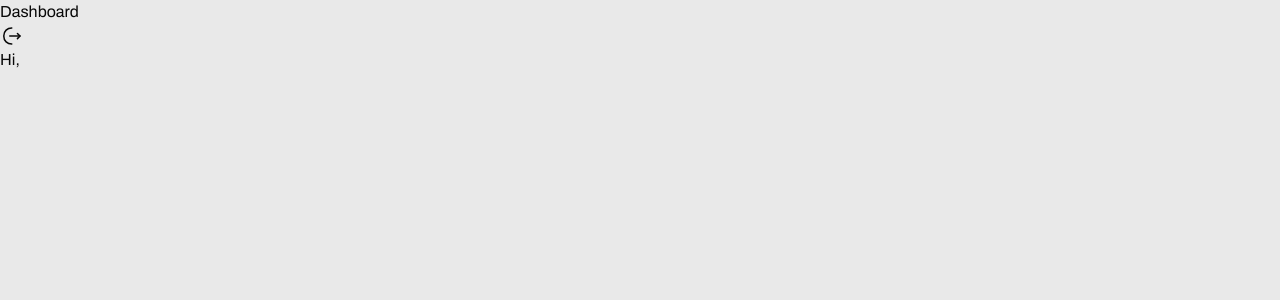
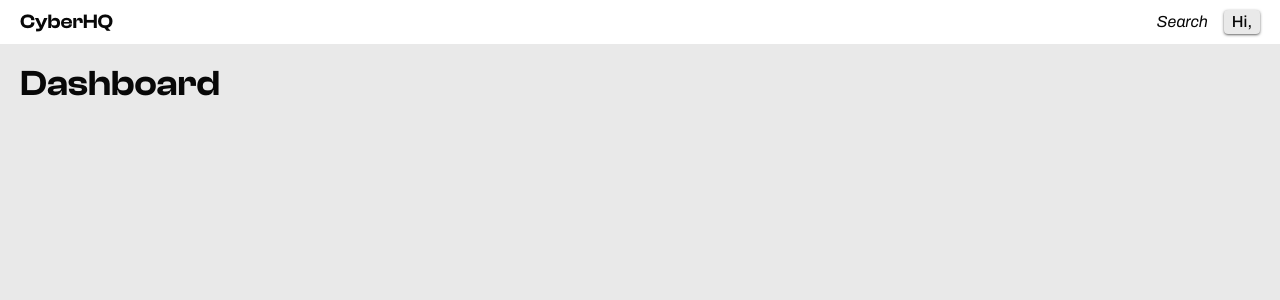
Before and after one commit to itsnotcoma/byron-labs-app, a Next.js app: page /dashboard in a window 1280 px wide. Shown: the top 300 px of the page. Built offline with nearby package versions, Linux system fonts and the light colour scheme; no server answers; a web font is replaced by a local one.

Commit message:
RESOLVED: Implement User menu

```diff
--- /dev/null
+++ b/src/app/components/auth/sign-out-button.tsx
@@ -0,0 +1,44 @@
+"use client";
+
+import { signOut } from "next-auth/react";
+
+const LogoutButton = () => {
+    const handleSignOut = async () => {
+        await signOut();
+    };
+    return (
+        <button type="button" className="flex items-center gap-2" onClick={handleSignOut}>
+            <span className="h-6 w-6">
+                <svg width="100%" height="100%" viewBox="0 0 24 24" fill="none" xmlns="http://www.w3.org/2000/svg">
+                    <path
+                        d="M17.4399 14.62L19.9999 12.06L17.4399 9.5"
+                        stroke="currentColor"
+                        strokeWidth="1.5"
+                        strokeMiterlimit="10"
+                        strokeLinecap="round"
+                        strokeLinejoin="round"
+                    />
+                    <path
+                        d="M9.76001 12.0601H19.93"
+                        stroke="currentColor"
+                        strokeWidth="1.5"
+                        strokeMiterlimit="10"
+                        strokeLinecap="round"
+                        strokeLinejoin="round"
+                    />
+                    <path
+                        d="M11.76 20C7.34001 20 3.76001 17 3.76001 12C3.76001 7 7.34001 4 11.76 4"
+                        stroke="currentColor"
+                        strokeWidth="1.5"
+                        strokeMiterlimit="10"
+                        strokeLinecap="round"
+                        strokeLinejoin="round"
+                    />
+                </svg>
+            </span>
+            <span>Sign Out</span>
+        </button>
+    );
+};
+
+export default LogoutButton;
--- /dev/null
+++ b/src/app/components/dashboard/dashboard-header.tsx
@@ -0,0 +1,15 @@
+import UserMenu from "./user-menu";
+
+const DashboardHeader = () => {
+    return (
+        <header className="flex w-full items-center justify-between gap-4 bg-accent px-5 py-2">
+            <span className="font-clash-display text-xl font-semibold">CyberHQ</span>
+            <div className="flex items-center gap-4">
+                <span className="italic">Search</span>
+                <UserMenu />
+            </div>
+        </header>
+    );
+};
+
+export default DashboardHeader;
--- /dev/null
+++ b/src/app/components/dashboard/user-menu.tsx
@@ -0,0 +1,85 @@
+"use client";
+
+import SignOutButton from "@/components/auth/sign-out-button";
+import { useCurrentUser } from "@/hooks/use-current-user";
+import { useEffect, useState } from "react";
+
+const UserMenu = () => {
+    const user = useCurrentUser();
+    const [isMenuOpen, setIsMenuOpen] = useState(false);
+
+    const handleMenuToggle = () => {
+        setIsMenuOpen((prev) => !prev);
+    };
+
+    useEffect(() => {
+        // close on backdrop click
+        const handleBackdropClick = (e: Event) => {
+            if (isMenuOpen && !(e.target as Element).closest("#user-menu")) {
+                setIsMenuOpen(false);
+            }
+        };
+
+        document.addEventListener("click", handleBackdropClick);
+
+        return () => {
+            document.removeEventListener("click", handleBackdropClick);
+        };
+    }, [isMenuOpen]);
+
+    return (
+        <div id="user-menu" className="relative flex">
+            <button className="flex sm:hidden" onClick={handleMenuToggle}>
+                <svg width="28" height="28" viewBox="0 0 24 24" fill="none" xmlns="http://www.w3.org/2000/svg">
+                    <path
+                        d="M18.14 21.62C17.26 21.88 16.22 22 15 22H8.99998C7.77998 22 6.73999 21.88 5.85999 21.62C6.07999 19.02 8.74998 16.97 12 16.97C15.25 16.97 17.92 19.02 18.14 21.62Z"
+                        stroke="currentColor"
+                        strokeWidth="1.5"
+                        strokeLinecap="round"
+                        strokeLinejoin="round"
+                    />
+                    <path
+                        d="M15 2H9C4 2 2 4 2 9V15C2 18.78 3.14 20.85 5.86 21.62C6.08 19.02 8.75 16.97 12 16.97C15.25 16.97 17.92 19.02 18.14 21.62C20.86 20.85 22 18.78 22 15V9C22 4 20 2 15 2ZM12 14.17C10.02 14.17 8.42 12.56 8.42 10.58C8.42 8.60002 10.02 7 12 7C13.98 7 15.58 8.60002 15.58 10.58C15.58 12.56 13.98 14.17 12 14.17Z"
+                        stroke="currentColor"
+                        strokeWidth="1.5"
+                        strokeLinecap="round"
+                        strokeLinejoin="round"
+                    />
+                    <path
+                        d="M15.58 10.58C15.58 12.56 13.98 14.17 12 14.17C10.02 14.17 8.42004 12.56 8.42004 10.58C8.42004 8.60002 10.02 7 12 7C13.98 7 15.58 8.60002 15.58 10.58Z"
+                        stroke="currentColor"
+                        strokeWidth="1.5"
+                        strokeLinecap="round"
+                        strokeLinejoin="round"
+                    />
+                </svg>
+            </button>
+            <button
+                className="hover:bg-accent-dark hidden cursor-pointer items-center gap-3 rounded bg-secondary px-2 shadow shadow-black/50 transition-colors duration-200 sm:flex"
+                onClick={handleMenuToggle}
+            >
+                <span className="font-medium">Hi, {user?.name}</span>
+            </button>
+            <div
+                className={
+                    !isMenuOpen
+                        ? "hidden"
+                        : "absolute right-0 top-[calc(100%_+_0.25rem)] min-w-[12rem] rounded-lg border bg-accent shadow"
+                }
+            >
+                <div className="flex flex-col">
+                    <div className="flex flex-col p-2">
+                        <span className="font-semibold">{user?.username}</span>
+                        <span className="text-xs">{user?.email}</span>
+                        <span className="text-xs">{user?.company}</span>
+                    </div>
+                    <div className="flex cursor-pointer overflow-hidden rounded-b-lg p-2 hover:bg-black/5">
+                        <SignOutButton />
+                    </div>
+                </div>
+            </div>
+        </div>
+    );
+};
+
+export default UserMenu;
--- a/src/app/components/sign-in/sign-out-button.tsx
+++ /dev/null
@@ -1,41 +0,0 @@
-"use client";
-
-import { signOut } from "next-auth/react";
-
-const LogoutButton = () => {
-    const handleSignOut = async () => {
-        await signOut();
-    };
-    return (
-        <button className="flex" type="button" onClick={handleSignOut} title="Sign out">
-            <svg width="24" height="24" viewBox="0 0 24 24" fill="none" xmlns="http://www.w3.org/2000/svg">
-                <path
-                    d="M17.4399 14.62L19.9999 12.06L17.4399 9.5"
-                    stroke="currentColor"
-                    strokeWidth="1.5"
-                    strokeMiterlimit="10"
-                    strokeLinecap="round"
-                    strokeLinejoin="round"
-                />
-                <path
-                    d="M9.76001 12.0601H19.93"
-                    stroke="currentColor"
-                    strokeWidth="1.5"
-                    strokeMiterlimit="10"
-                    strokeLinecap="round"
-                    strokeLinejoin="round"
-                />
-                <path
-                    d="M11.76 20C7.34001 20 3.76001 17 3.76001 12C3.76001 7 7.34001 4 11.76 4"
-                    stroke="currentColor"
-                    strokeWidth="1.5"
-                    strokeMiterlimit="10"
-                    strokeLinecap="round"
-                    strokeLinejoin="round"
-                />
-            </svg>
-        </button>
-    );
-};
-
-export default LogoutButton;
--- a/src/app/dashboard/layout.tsx
+++ b/src/app/dashboard/layout.tsx
@@ -1,4 +1,5 @@
 import { auth } from "@/auth";
+import DashboardHeader from "@/components/dashboard/dashboard-header";
 import { SessionProvider } from "next-auth/react";
 import SessionHandler from "./session-handler";
 
@@ -11,6 +12,7 @@ const DashboardLayout = async ({ children }: DashboardLayoutProps) => {
     return (
         <SessionProvider session={session} refetchOnWindowFocus={true}>
             <SessionHandler session={session}>
+                <DashboardHeader />
                 <main>{children}</main>
             </SessionHandler>
         </SessionProvider>
--- a/src/app/dashboard/page.tsx
+++ b/src/app/dashboard/page.tsx
@@ -1,16 +1,14 @@
-"use client";
+import { type Metadata } from "next";
 
-import SignOutButton from "@/components/sign-in/sign-out-button";
-import { useCurrentUser } from "@/hooks/use-current-user";
+export const metadata: Metadata = {
+    title: "Dashboard",
+    description: "Dashboard page",
+};
 
 const DashboardPage = () => {
-    const user = useCurrentUser();
-
     return (
-        <main>
-            <h1>Dashboard</h1>
-            <SignOutButton />
-            <p className="break-words">Hi, {user?.name}</p>
+        <main className="p-5">
+            <h1 className="font-clash-display text-4xl">Dashboard</h1>
         </main>
     );
 };
--- a/src/app/globals.css
+++ b/src/app/globals.css
@@ -8,6 +8,7 @@
   --primary-rgb: 8, 8, 8;
   --secondary-rgb: 233, 233, 233;
   --accent-rgb: 255, 255, 255;
+  --accent-dark-rgb: 221, 221, 221;
 }
 
 ::-webkit-scrollbar {
--- a/src/app/page.tsx
+++ b/src/app/page.tsx
@@ -1,4 +1,4 @@
-import SignInForm from "@/components/sign-in/sign-in-form";
+import SignInForm from "@/components/auth/sign-in-form";
 
 export default function HomePage() {
     return (
--- a/src/middleware.ts
+++ b/src/middleware.ts
@@ -5,7 +5,7 @@ import NextAuth from "next-auth";
 const { auth } = NextAuth(authConfig);
 
 export default auth(({ auth, nextUrl }) => {
-    const isLoggedIn = !!auth?.user;
+    const isLoggedIn = !!auth;
 
     const isApiAuthRoute = nextUrl.pathname.startsWith(apiAuthPrefix);
     const isPublicRoute = publicRoutes.includes(nextUrl.pathname);
--- a/tailwind.config.ts
+++ b/tailwind.config.ts
@@ -19,6 +19,7 @@ const config: Config = {
                 primary: "rgb(var(--primary-rgb))",
                 secondary: "rgb(var(--secondary-rgb))",
                 accent: "rgb(var(--accent-rgb))",
+                "accent-dark": "rgb(var(--accent-dark-rgb))",
             },
         },
     },
```
Also changed, not shown: src/app/components/auth/sign-in-form.tsx (renamed from src/app/components/sign-in/sign-in-form.tsx).
